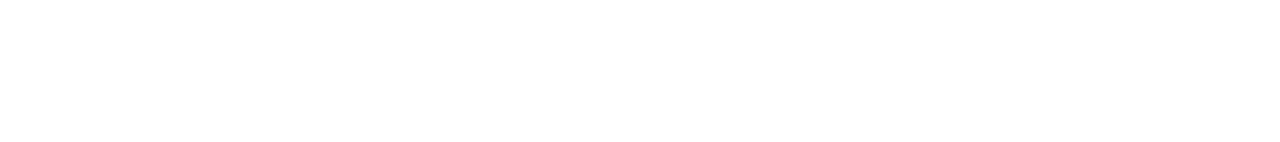
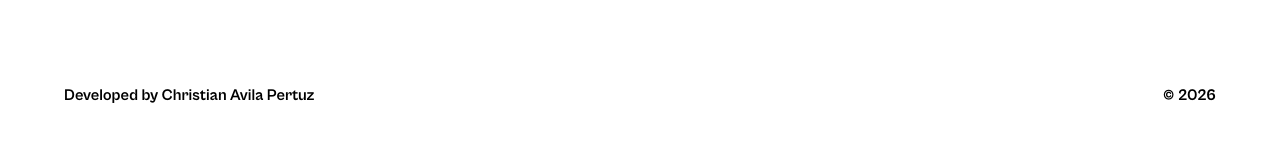
Before and after one commit to chrydan1/se_project_react, a React app: page / in a window 1280 px wide. Shown: the part 2447-2589 px from the top of the page. Before the commit the page ends 2373 px from the top, so only its background shows below. Built offline with nearby package versions, Linux system fonts and the light colour scheme; no server answers; the HTML template or start-up script is replaced by a standard one.

Commit message:
project 10 11 jan 2026

```diff
--- a/src/components/Footer/Footer.css
+++ b/src/components/Footer/Footer.css
@@ -0,0 +1,15 @@
+.footer {
+  display: flex;
+  justify-content: space-between;
+  align-items: center;
+  font-family: "Cabinet Grotesk Bold", sans-serif;
+  padding: 16px 24px;
+  font-size: 16px;
+  color: #000;
+  margin-top: 172px;
+}
+
+.footer__left,
+.footer__right {
+  margin: 0;
+}
--- a/src/components/Footer/Footer.jsx
+++ b/src/components/Footer/Footer.jsx
@@ -1,5 +1,13 @@
+import "./Footer.css";
+
 function Footer() {
-    return <></>;
+  const currentYear = new Date().getFullYear();
+  return (
+    <footer className="footer">
+      <p className="footer__left">Developed by Christian Avila Pertuz</p>
+      <p className="footer__right"> © {currentYear}</p>
+    </footer>
+  );
 }
 
 export default Footer;
--- a/src/components/ItemModal/ItemModal.css
+++ b/src/components/ItemModal/ItemModal.css
@@ -46,6 +46,7 @@
   top: 24px;
   right: 24px;
   padding: 0;
+  cursor: pointer;
 }
 
 .modal__footer {
```
